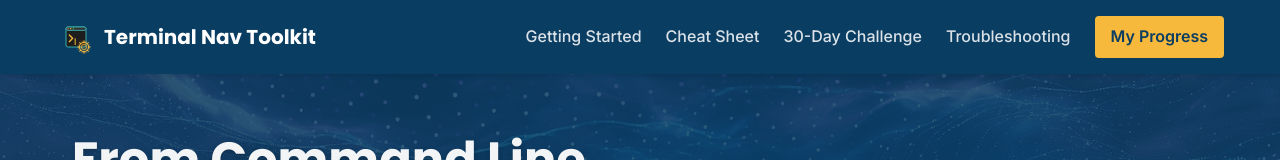
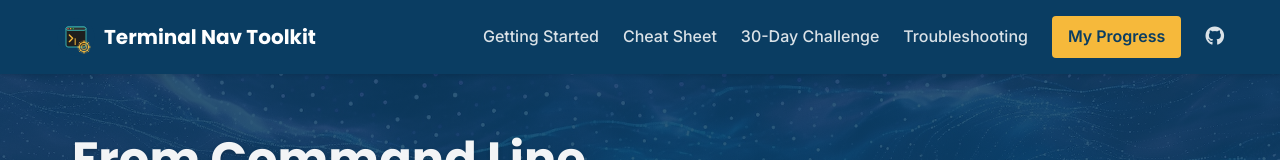
Before and after one commit to jordanurbs/terminal-navigation-toolkit, a Vue app: page / in a window 1280 px wide. Shown: the top 160 px of the page. Built offline with nearby package versions, Linux system fonts and the light colour scheme; no server answers.

Commit message:
github icons

```diff
--- a/src/App.vue
+++ b/src/App.vue
@@ -19,6 +19,9 @@
           </a>
           <a href="https://x.com/jordanurbs" target="_blank" rel="noopener noreferrer" class="social-icon">
             <i class="fab fa-x-twitter"></i>
+          </a>
+          <a href="https://github.com/jordanurbs" target="_blank" rel="noopener noreferrer" class="social-icon">
+            <i class="fab fa-github"></i>
           </a>
         </div>
       </div>
--- a/src/components/NavBar.vue
+++ b/src/components/NavBar.vue
@@ -14,6 +14,9 @@
           <router-link to="/challenges" class="nav-link">30-Day Challenge</router-link>
           <router-link to="/troubleshooting" class="nav-link">Troubleshooting</router-link>
           <router-link to="/progress" class="nav-link highlight">My Progress</router-link>
+          <a href="https://github.com/jordanurbs/terminal-navigation-toolkit" target="_blank" rel="noopener noreferrer" class="nav-link github-link">
+            <i class="fab fa-github"></i>
+          </a>
         </div>
 
         <button class="mobile-menu-toggle" @click="toggleMobileMenu">
@@ -153,6 +156,20 @@
     border-radius: 10px;
   }
 
+  .github-link {
+    display: flex;
+    align-items: center;
+    font-size: 1.2rem;
+  }
+
+  .github-link:hover {
+    color: var(--accent);
+  }
+
+  .github-link::after {
+    display: none;
+  }
+
   @media (max-width: 768px) {
     .navbar-links {
       position: fixed;
@@ -182,5 +199,10 @@
     .mobile-menu-toggle {
       display: flex;
     }
+
+    .github-link {
+      justify-content: center;
+      padding: 0.75rem 0;
+    }
   }
   </style>
```
